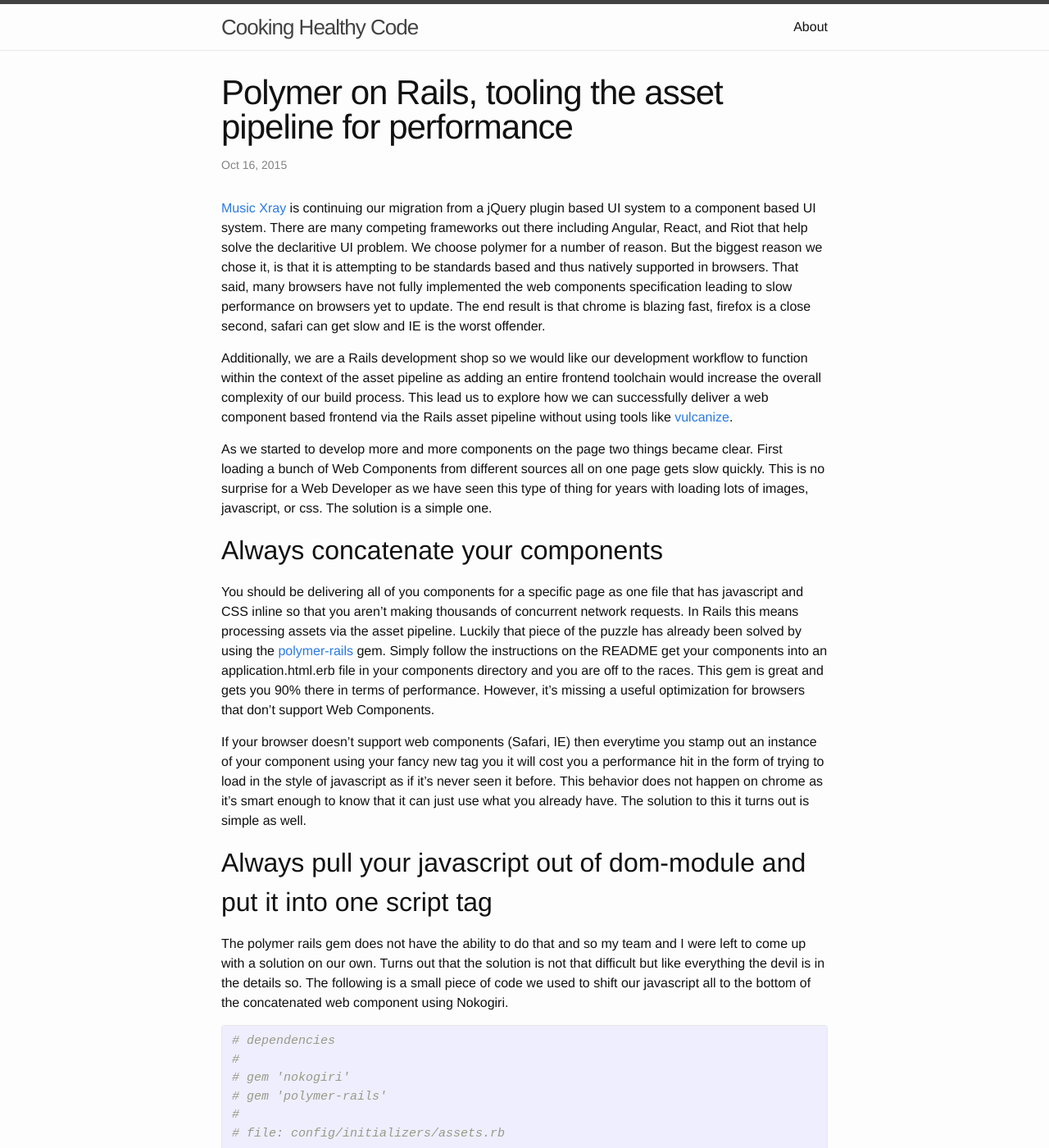
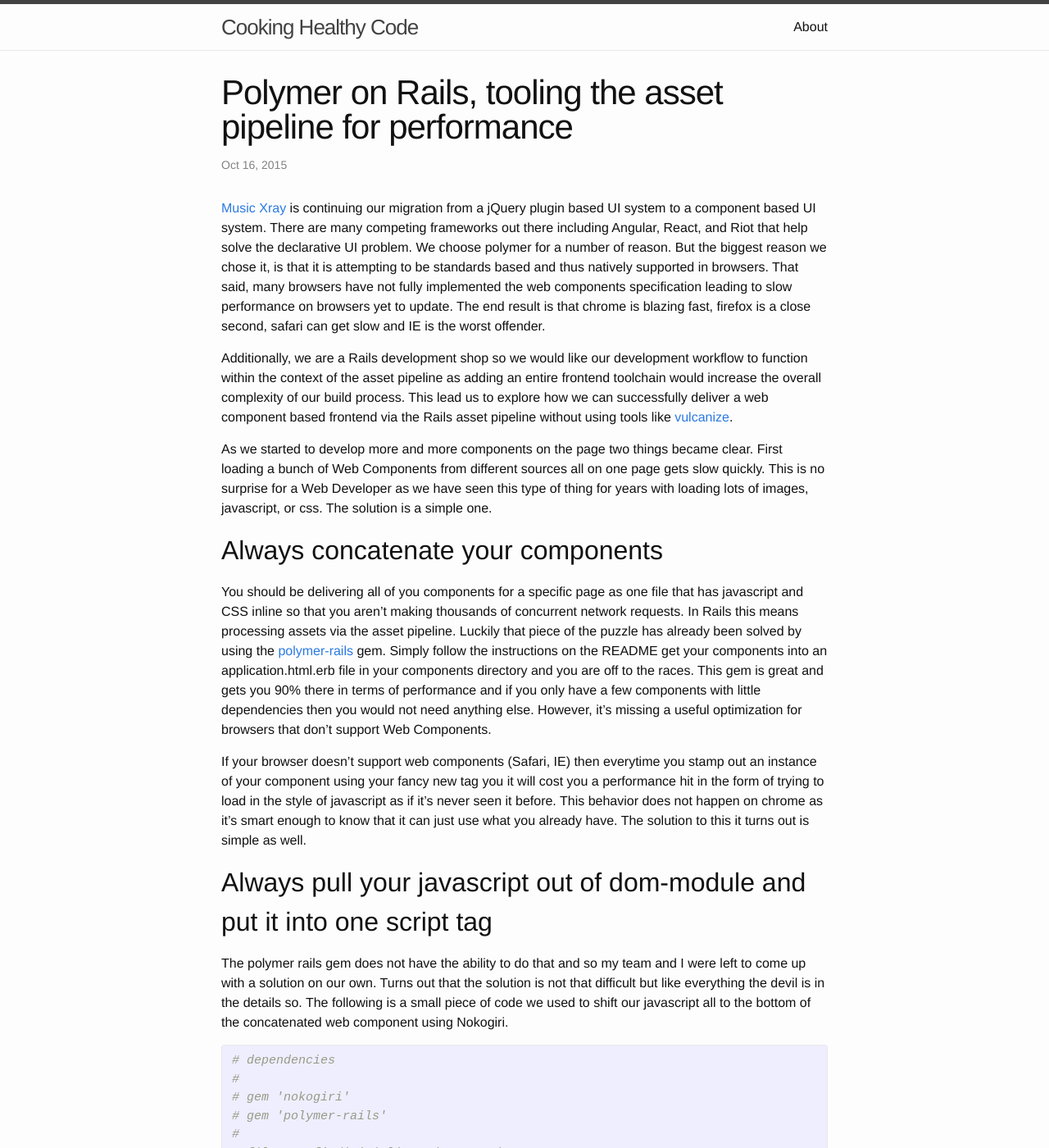
Before and after one commit to johnnyiller/johnnyiller.github.io, a Jekyll site: the page built from _posts/2015-10-16-polymer-on-rails-tooling-the-asset-pipeline-for-performance.markdown, in a window 1280 px wide and 1400 px high. Shown: the whole window at 82% size. Built offline with Jekyll 4.4.1, drawn with Linux system fonts in a browser that asks for light colours; comment, search, counter and statistics services are not loaded; some of the changed text lies outside the part shown.

Commit message:
additional tooling for the asset pipeline

```diff
--- a/_posts/2015-10-16-polymer-on-rails-tooling-the-asset-pipeline-for-performance.markdown
+++ b/_posts/2015-10-16-polymer-on-rails-tooling-the-asset-pipeline-for-performance.markdown
@@ -6,7 +6,7 @@
 categories: rails polymer asset pipeline performance vulcanize
 ---
 
-[Music Xray](http://www.musicxray.com) is continuing our migration from a jQuery plugin based UI system to a component based UI system.  There are many competing frameworks out there including Angular, React, and Riot that help solve the declaritive UI problem.  We choose polymer for a number of reason.  But the biggest reason we chose it, is that it is attempting to be standards based and thus natively supported in browsers.  That said, many browsers have not fully implemented the web components specification leading to slow performance on browsers yet to update.  The end result is that chrome is blazing fast, firefox is a close second, safari can get slow and IE is the worst offender.
+[Music Xray](http://www.musicxray.com) is continuing our migration from a jQuery plugin based UI system to a component based UI system.  There are many competing frameworks out there including Angular, React, and Riot that help solve the declarative UI problem.  We choose polymer for a number of reason.  But the biggest reason we chose it, is that it is attempting to be standards based and thus natively supported in browsers.  That said, many browsers have not fully implemented the web components specification leading to slow performance on browsers yet to update.  The end result is that chrome is blazing fast, firefox is a close second, safari can get slow and IE is the worst offender.
 
 Additionally, we are a Rails development shop so we would like our development workflow to function within the context of the asset pipeline as adding an entire frontend toolchain would increase the overall complexity of our build process.  This lead us to explore how we can successfully deliver a web component based frontend via the Rails asset pipeline without using tools like [vulcanize](https://github.com/polymer/vulcanize).
 
@@ -14,7 +14,7 @@
 
 ## Always concatenate your components
 
-You should be delivering all of you components for a specific page as one file that has javascript and CSS inline so that you aren't making thousands of concurrent network requests.  In Rails this means processing assets via the asset pipeline.  Luckily that piece of the puzzle has already been solved by using the [polymer-rails](https://github.com/alchapone/polymer-rails) gem.  Simply follow the instructions on the README get your components into an application.html.erb file in your components directory and you are off to the races.  This gem is great and gets you 90% there in terms of performance. However, it's missing a useful optimization for browsers that don't support Web Components.
+You should be delivering all of you components for a specific page as one file that has javascript and CSS inline so that you aren't making thousands of concurrent network requests.  In Rails this means processing assets via the asset pipeline.  Luckily that piece of the puzzle has already been solved by using the [polymer-rails](https://github.com/alchapone/polymer-rails) gem.  Simply follow the instructions on the README get your components into an application.html.erb file in your components directory and you are off to the races.  This gem is great and gets you 90% there in terms of performance and if you only have a few components with little dependencies then you would not need anything else. However, it's missing a useful optimization for browsers that don't support Web Components.
 
 If your browser doesn't support web components (Safari, IE) then everytime you stamp out an instance of your component using your fancy new tag you it will cost you a performance hit in the form of trying to load in the style of javascript as if it's never seen it before.  This behavior does not happen on chrome as it's smart enough to know that it can just use what you already have.  The solution to this it turns out is simple as well.
 
@@ -81,3 +81,5 @@
 {% endhighlight %}
 
 Restart your webserver and you should be good to go.  Please let me know in the comments if this helped you out at all.
+
+My next step is to see if I can get a pull request into the polymer-rails gem with this addition as it would be better to have it all in one spot.
```
